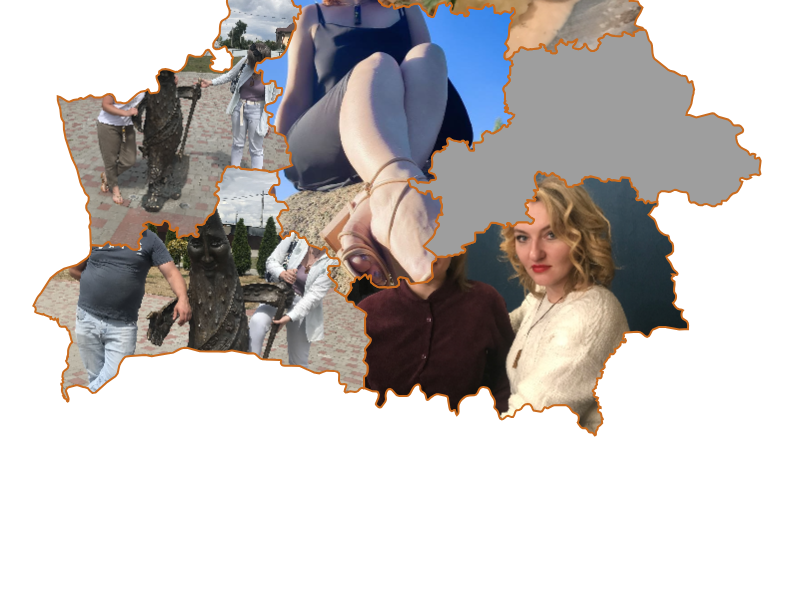
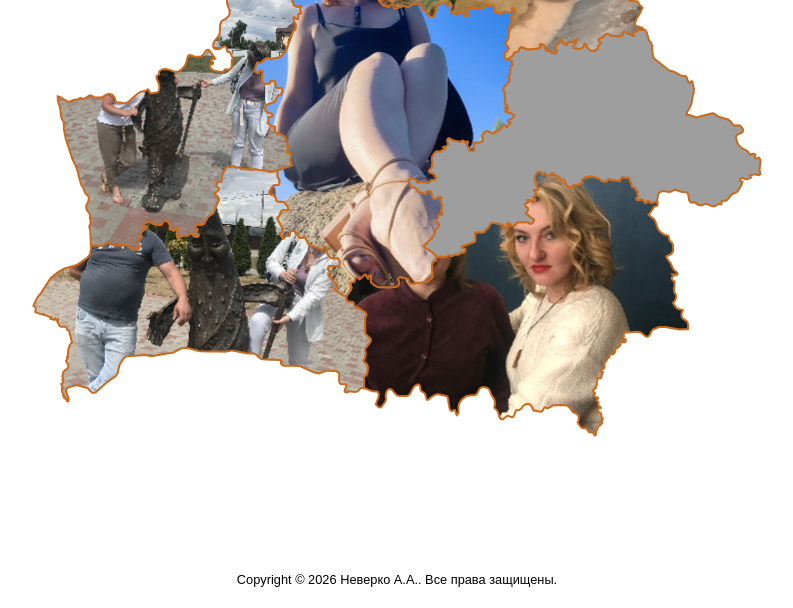
Before and after one commit to HEBEPKO/belarus-map, a website: page index.html in a window 1280 px wide. Shown: the part 368-976 px from the top of the page, without its empty margins (243-1036 px from the left). Drawn offline with Linux system fonts and the light colour scheme.

Commit message:
Copyright

```diff
--- a/index.html
+++ b/index.html
@@ -36,7 +36,11 @@
       </section>
     </main>
 
-    <footer></footer>
+    <footer>
+        <small>
+            Copyright © 2026 Неверко А.А.. Все права защищены.
+        </small>
+    </footer>
 
     <!-- 3. Наша чистая и исправленная логика автоматизации -->
     <script src="js/app.js"></script>
```
